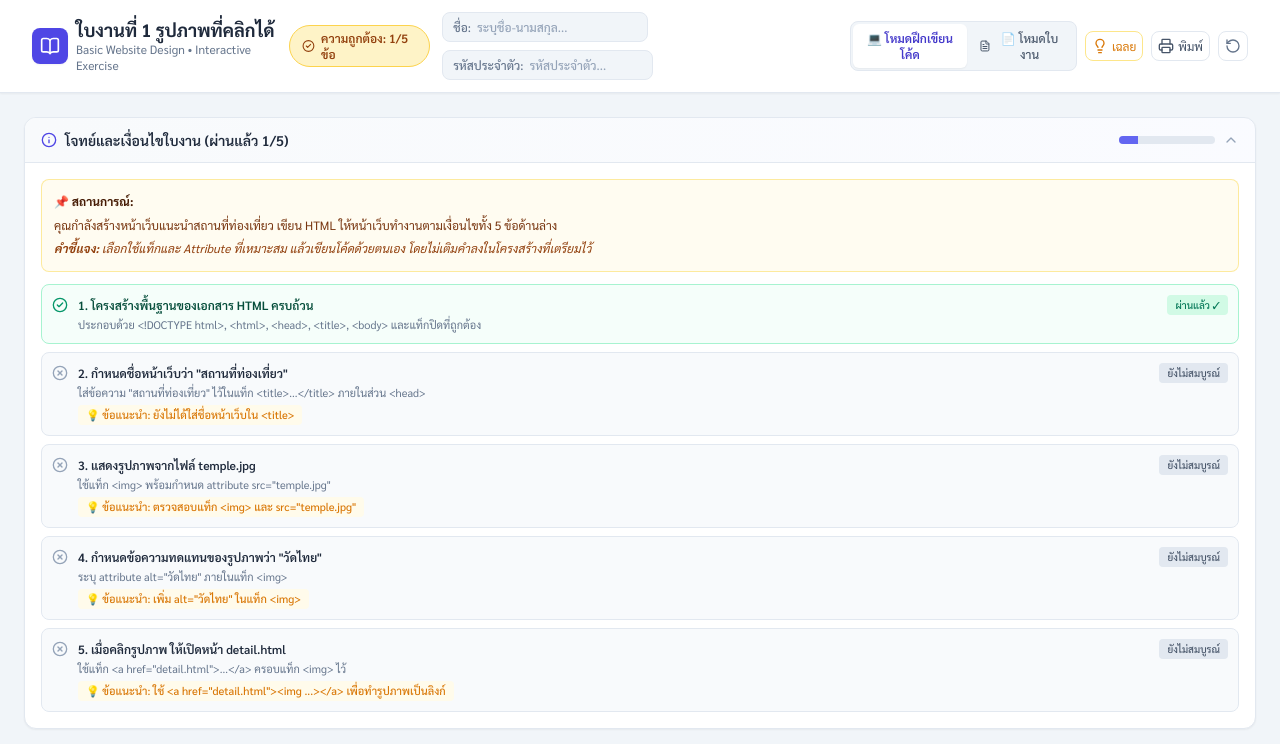
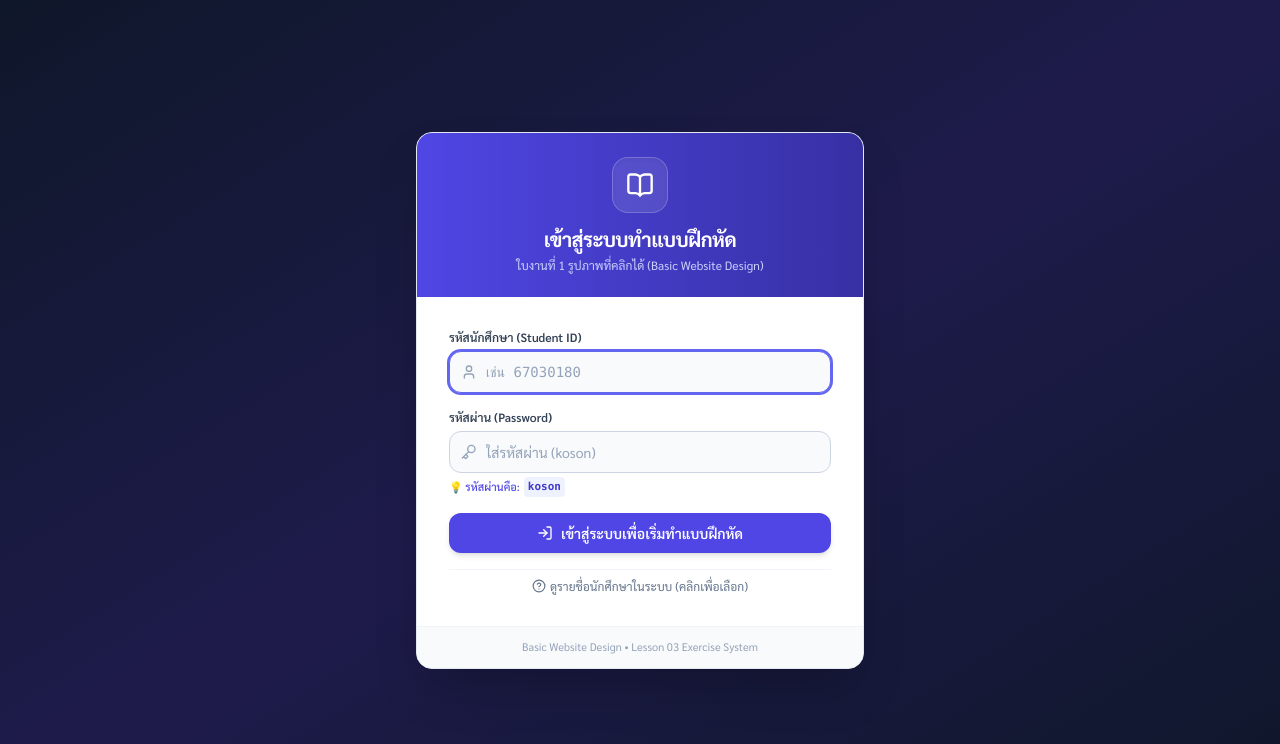
Before and after one commit to PetchAuisui/Exercise-Lesson03, a React (Vite) app: page / in a window 1280 px wide. Shown: the top 744 px of the page. Built offline with nearby package versions, Linux system fonts and the light colour scheme.

Commit message:
feat: integrate student authentication session, logout, and start code from scratch

```diff
--- a/src/App.jsx
+++ b/src/App.jsx
@@ -6,38 +6,69 @@ import CodeEditor from './components/CodeEditor';
 import BrowserPreview from './components/BrowserPreview';
 import WorksheetPaperView from './components/WorksheetPaperView';
 import SolutionModal from './components/SolutionModal';
-import { validateHtmlCode, STARTER_TEMPLATE, SAMPLE_SOLUTION } from './utils/htmlValidator';
+import LoginScreen from './components/LoginScreen';
+import { validateHtmlCode, SAMPLE_SOLUTION } from './utils/htmlValidator';
 
 export default function App() {
-  const [studentName, setStudentName] = useState(() => {
-    return localStorage.getItem('ws_student_name') || '';
+  // Authentication State
+  const [currentStudent, setCurrentStudent] = useState(() => {
+    const saved = localStorage.getItem('ws_auth_student');
+    try {
+      return saved ? JSON.parse(saved) : null;
+    } catch {
+      return null;
+    }
   });
-  const [studentId, setStudentId] = useState(() => {
-    return localStorage.getItem('ws_student_id') || '';
+
+  const studentName = currentStudent?.name || '';
+  const studentId = currentStudent?.id || '';
+
+  // Code starts completely empty ("") - student must write from scratch
+  const [code, setCode] = useState(() => {
+    if (currentStudent?.id) {
+      return localStorage.getItem(`ws_code_${currentStudent.id}`) || '';
+    }
+    return '';
   });
-  const [code, setCode] = useState(() => {
-    return localStorage.getItem('ws_code') || STARTER_TEMPLATE;
-  });
+
   const [viewMode, setViewMode] = useState('interactive'); // 'interactive' | 'paper'
   const [checklistOpen, setChecklistOpen] = useState(true);
   const [showSolution, setShowSolution] = useState(false);
   const prevPassedRef = useRef(false);
 
+  // When student switches/logs in, load their code or empty string
+  useEffect(() => {
+    if (currentStudent?.id) {
+      const savedCode = localStorage.getItem(`ws_code_${currentStudent.id}`) || '';
+      setCode(savedCode);
+    } else {
+      setCode('');
+    }
+  }, [currentStudent?.id]);
+
+  // Save student code per account
+  useEffect(() => {
+    if (currentStudent?.id) {
+      localStorage.setItem(`ws_code_${currentStudent.id}`, code);
+    }
+  }, [code, currentStudent?.id]);
+
+  // Handle Login Success
+  const handleLoginSuccess = (student) => {
+    localStorage.setItem('ws_auth_student', JSON.stringify(student));
+    setCurrentStudent(student);
+  };
+
+  // Handle Logout
+  const handleLogout = () => {
+    if (window.confirm('คุณต้องการออกจากระบบใช่หรือไม่?')) {
+      localStorage.removeItem('ws_auth_student');
+      setCurrentStudent(null);
+    }
+  };
+
   // Validate code
   const validation = validateHtmlCode(code);
-
-  // Save to localStorage
-  useEffect(() => {
-    localStorage.setItem('ws_student_name', studentName);
-  }, [studentName]);
-
-  useEffect(() => {
-    localStorage.setItem('ws_student_id', studentId);
-  }, [studentId]);
-
-  useEffect(() => {
-    localStorage.setItem('ws_code', code);
-  }, [code]);
 
   // Celebrate with confetti when user completes all 5 criteria!
   useEffect(() => {
@@ -52,8 +83,8 @@ export default function App() {
   }, [validation.isAllPassed]);
 
   const handleReset = () => {
-    if (window.confirm('คุณต้องการรีเซ็ตโค้ดกลับไปเป็นค่าเริ่มต้นใช่หรือไม่?')) {
-      setCode(STARTER_TEMPLATE);
+    if (window.confirm('คุณต้องการรีเซ็ตโค้ดเพื่อเริ่มต้นเขียนใหม่ตั้งแต่ต้นใช่หรือไม่?')) {
+      setCode('');
     }
   };
 
@@ -99,18 +130,24 @@ export default function App() {
     setCode(formatted);
   };
 
+  // If not logged in, show Login Screen
+  if (!currentStudent) {
+    return <LoginScreen onLoginSuccess={handleLoginSuccess} />;
+  }
+
   return (
     <div className="min-h-screen flex flex-col bg-slate-100 font-thai text-slate-800">
       {/* Top Navigation */}
       <Header
         studentName={studentName}
-        setStudentName={setStudentName}
+        setStudentName={() => {}}
         studentId={studentId}
-        setStudentId={setStudentId}
+        setStudentId={() => {}}
         viewMode={viewMode}
         setViewMode={setViewMode}
         onReset={handleReset}
         onShowSolution={() => setShowSolution(true)}
+        onLogout={handleLogout}
         passedCount={validation.passedCount}
         totalCount={validation.totalCount}
       />
@@ -152,9 +189,9 @@ export default function App() {
           /* Paper Worksheet Mode */
           <WorksheetPaperView
             studentName={studentName}
-            setStudentName={setStudentName}
+            setStudentName={() => {}}
             studentId={studentId}
-            setStudentId={setStudentId}
+            setStudentId={() => {}}
             code={code}
             onChangeCode={setCode}
           />
--- a/src/components/CodeEditor.jsx
+++ b/src/components/CodeEditor.jsx
@@ -135,7 +135,7 @@ export default function CodeEditor({ code, onChange, onFormat, onClear }) {
           ref={textareaRef}
           value={code}
           onChange={(e) => onChange(e.target.value)}
-          placeholder="<!-- เขียนโค้ด HTML ที่นี่ตามโจทย์ข้อ 1-5 -->"
+          placeholder="เริ่มเขียนโค้ด HTML ที่นี่ด้วยตนเองตั้งแต่บรรทัดที่ 1 (เช่น <!DOCTYPE html>...)"
           spellCheck="false"
           autoCapitalize="none"
           autoComplete="off"
--- a/src/components/Header.jsx
+++ b/src/components/Header.jsx
@@ -1,5 +1,5 @@
 import React from 'react';
-import { BookOpen, FileText, CheckCircle2, RotateCcw, Lightbulb, Printer } from 'lucide-react';
+import { BookOpen, FileText, CheckCircle2, RotateCcw, Lightbulb, Printer, LogOut, UserCheck } from 'lucide-react';
 
 export default function Header({
   studentName,
@@ -10,6 +10,7 @@ export default function Header({
   setViewMode,
   onReset,
   onShowSolution,
+  onLogout,
   passedCount,
   totalCount
 }) {
@@ -45,28 +46,16 @@ export default function Header({
             </div>
           </div>
 
-          {/* Student Info Inputs */}
-          <div className="flex flex-wrap items-center gap-2 w-full md:w-auto">
-            <div className="flex items-center bg-slate-100 rounded-lg px-2.5 py-1.5 border border-slate-200 text-xs flex-1 sm:flex-none">
-              <span className="text-slate-500 font-medium mr-1.5 whitespace-nowrap">ชื่อ:</span>
-              <input
-                type="text"
-                value={studentName}
-                onChange={(e) => setStudentName(e.target.value)}
-                placeholder="ระบุชื่อ-นามสกุล..."
-                className="bg-transparent border-none outline-none text-slate-800 w-32 sm:w-40 font-medium placeholder:text-slate-400"
-              />
-            </div>
-
-            <div className="flex items-center bg-slate-100 rounded-lg px-2.5 py-1.5 border border-slate-200 text-xs flex-1 sm:flex-none">
-              <span className="text-slate-500 font-medium mr-1.5 whitespace-nowrap">รหัสประจำตัว:</span>
-              <input
-                type="text"
-                value={studentId}
-                onChange={(e) => setStudentId(e.target.value)}
-                placeholder="รหัสประจำตัว..."
-                className="bg-transparent border-none outline-none text-slate-800 w-24 sm:w-28 font-medium placeholder:text-slate-400"
-              />
+          {/* Student Info Display */}
+          <div className="flex items-center gap-2 w-full md:w-auto">
+            <div className="flex items-center bg-indigo-50/70 border border-indigo-200/80 rounded-lg px-3 py-1.5 text-xs text-indigo-950 font-medium">
+              <UserCheck className="w-4 h-4 text-indigo-600 mr-2 shrink-0" />
+              <div className="flex items-center gap-2">
+                <span className="font-bold font-mono bg-white px-1.5 py-0.5 rounded border border-indigo-100 text-indigo-700">
+                  {studentId}
+                </span>
+                <span className="truncate max-w-[140px] sm:max-w-none">{studentName}</span>
+              </div>
             </div>
           </div>
 
@@ -116,10 +105,19 @@ export default function Header({
 
             <button
               onClick={onReset}
-              title="รีเซ็ตโค้ดใหม่"
+              title="รีเซ็ตโค้ดใหม่ (เริ่มต้นใหม่ตั้งแต่ต้น)"
               className="p-1.5 text-slate-500 hover:bg-slate-100 rounded-lg border border-slate-200 transition"
             >
               <RotateCcw className="w-4 h-4" />
+            </button>
+
+            <button
+              onClick={onLogout}
+              title="ออกจากระบบ"
+              className="p-1.5 text-rose-600 hover:bg-rose-50 rounded-lg border border-rose-200 transition text-xs flex items-center gap-1"
+            >
+              <LogOut className="w-4 h-4" />
+              <span className="hidden sm:inline">ออกจากระบบ</span>
             </button>
           </div>
 
--- a/src/components/WorksheetPaperView.jsx
+++ b/src/components/WorksheetPaperView.jsx
@@ -34,23 +34,15 @@ export default function WorksheetPaperView({
         <div className="flex flex-col sm:flex-row justify-between items-start sm:items-center gap-4 text-sm sm:text-base font-normal mb-8">
           <div className="flex items-center flex-1 w-full sm:w-auto">
             <span className="font-semibold whitespace-nowrap mr-2">ชื่อ</span>
-            <input
-              type="text"
-              value={studentName}
-              onChange={(e) => setStudentName(e.target.value)}
-              placeholder="______________________________________"
-              className="border-b border-slate-400 focus:border-indigo-600 outline-none flex-1 px-1 bg-transparent placeholder:text-slate-300"
-            />
+            <div className="border-b border-slate-700 flex-1 px-2 py-0.5 font-medium text-slate-900">
+              {studentName || <span className="text-slate-300">______________________________________</span>}
+            </div>
           </div>
           <div className="flex items-center w-full sm:w-72">
             <span className="font-semibold whitespace-nowrap mr-2">รหัสประจำตัว</span>
-            <input
-              type="text"
-              value={studentId}
-              onChange={(e) => setStudentId(e.target.value)}
-              placeholder="___________________"
-              className="border-b border-slate-400 focus:border-indigo-600 outline-none flex-1 px-1 bg-transparent placeholder:text-slate-300"
-            />
+            <div className="border-b border-slate-700 flex-1 px-2 py-0.5 font-mono font-medium text-slate-900">
+              {studentId || <span className="text-slate-300">___________________</span>}
+            </div>
           </div>
         </div>
 
--- a/src/utils/htmlValidator.js
+++ b/src/utils/htmlValidator.js
@@ -120,12 +120,4 @@ export const SAMPLE_SOLUTION = `<!DOCTYPE html>
 </body>
 </html>`;
 
-export const STARTER_TEMPLATE = `<!DOCTYPE html>
-<html>
-<head>
-    <title></title>
-</head>
-<body>
-
-</body>
-</html>`;
+export const STARTER_TEMPLATE = '';
```
